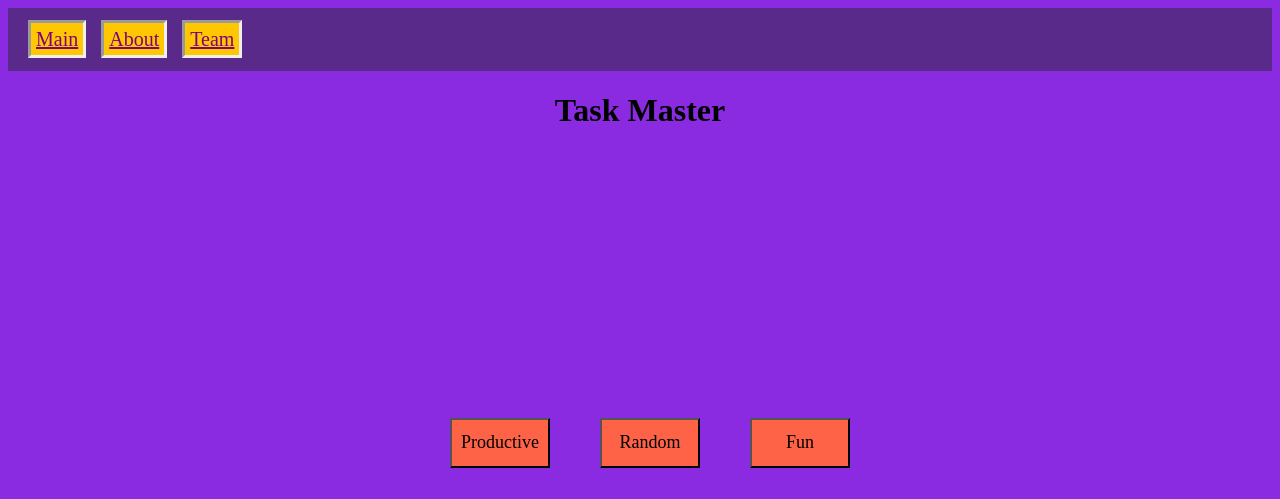
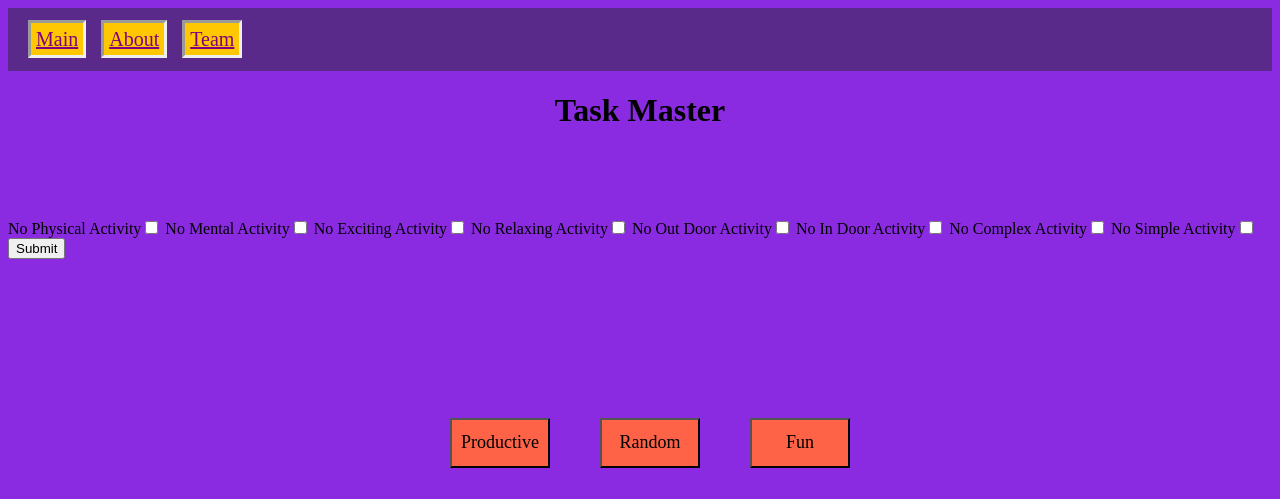
Before and after one commit to Nahad0th/WebApps, a Flask app: page / in a window 1280 px wide. Shown: the top 499 px of the page. Run offline with Flask 2, Linux system fonts and the light colour scheme; data comes from the database, SQL or seed files in the repository.

Commit message:
Update index.html

```diff
--- a/WebAp/templates/index.html
+++ b/WebAp/templates/index.html
@@ -24,6 +24,17 @@
 	<button style class="button" id="random_button">Random</a>
 	<button style class="button" id="fun_button">Fun</a>
     </div>
+    <form method="POST" action="/">
+      No Physical Activity<input type="checkbox" value="true" name="noPhysical">
+      No Mental Activity<input type="checkbox" value="true" name="noMental">
+      No Exciting Activity<input type="checkbox" value="true" name="noExcite">
+      No Relaxing Activity<input type="checkbox" value="true" name="noRelax">
+      No Out Door Activity<input type="checkbox" value="true" name="noOutdoor">
+      No In Door Activity<input type="checkbox" value="true" name="noIndoor">
+      No Complex Activity<input type="checkbox" value="true" name="noComplex">
+      No Simple Activity<input type="checkbox" value="true" name="noSimple">
+      <input type="submit">
+    </form>
     </p>
   </body>
 </html>
```
